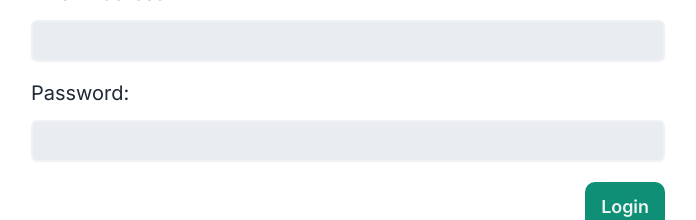
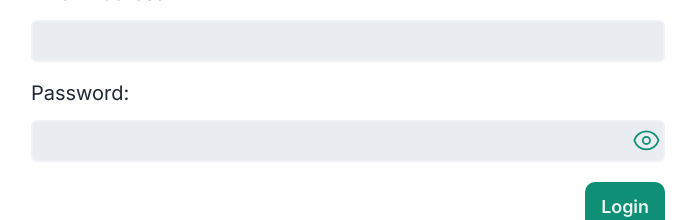
Before and after one commit to Hassan-src/Edgewise, a React (Vite) app: page /login in a window 1280 px wide. Shown: the part 469-689 px from the top of the page, without its empty margins (292-988 px from the left). Built offline with nearby package versions, Linux system fonts and the light colour scheme.

Commit message:
Fixed password inputs

```diff
--- a/src/features/Trades/ImportTradesForm.jsx
+++ b/src/features/Trades/ImportTradesForm.jsx
@@ -63,7 +63,7 @@ function ImportTradesForm({ onCloseModal }) {
         error={errors?.file?.message}
         $type={onCloseModal ? "modal" : "regular"}
       >
-        <FormRow label="Report">
+        <FormRow label="Report" id="file">
           <FileInput
             id="file"
             accept=".xlsx"
@@ -74,7 +74,7 @@ function ImportTradesForm({ onCloseModal }) {
             disabled={rows.length > 0}
           />
         </FormRow>
-        <FormRow>
+        <FormRow $type="action">
           <Button
             $variation="secondary"
             $size="medium"
--- a/src/features/Trades/TradeAccountForm.jsx
+++ b/src/features/Trades/TradeAccountForm.jsx
@@ -33,7 +33,11 @@ function TradeAccountForm({ onCloseModal }) {
           {...register("strategy_name")}
         />
       </FormRow>
-      <FormRow label="Initial balance" error={errors?.initial_balance?.message}>
+      <FormRow
+        label="Initial balance"
+        error={errors?.initial_balance?.message}
+        id="initial_balance"
+      >
         <Input
           type="number"
           id="initial_balance"
@@ -46,10 +50,10 @@ function TradeAccountForm({ onCloseModal }) {
           })}
         />
       </FormRow>
-      <FormRow label="Currency">
-        <Input type="text" value="USD" disabled />
+      <FormRow label="Currency" id="currency">
+        <Input id="currency" type="text" value="USD" disabled />
       </FormRow>
-      <FormRow>
+      <FormRow $type="action">
         <Button
           $variation="secondary"
           $size="medium"
--- a/src/features/authentication/LoginForm.jsx
+++ b/src/features/authentication/LoginForm.jsx
@@ -13,6 +13,7 @@ import Row from "../../ui/Row";
 import SpinnerMini from "../../ui/SpinnerMini";
 import TextLink from "../../ui/TextLink";
 import FormRow from "../../ui/FormRow";
+import InputPassword from "../../ui/InputPassword";
 
 const StyledLoginForm = styled.div`
   max-width: 100%;
@@ -55,7 +56,7 @@ function LoginForm() {
         <P>Enter your credentials to access your account.</P>
       </Row>
       <Form $type="regular" onSubmit={handleSubmit}>
-        <FormRowVertical label="Email address">
+        <FormRowVertical label="Email address" id="email">
           <Input
             type="email"
             id="email"
@@ -65,8 +66,8 @@ function LoginForm() {
             disabled={isPending}
           />
         </FormRowVertical>
-        <FormRowVertical label="password">
-          <Input
+        <FormRowVertical label="password" id="password">
+          <InputPassword
             type="password"
             id="password"
             autoComplete="corrent-password"
@@ -75,7 +76,7 @@ function LoginForm() {
             disabled={isPending}
           />
         </FormRowVertical>
-        <FormRow>
+        <FormRow $type="action">
           <Button $variation="primary" $size="large" disabled={isPending}>
             {!isPending ? "Login" : <SpinnerMini />}
           </Button>
--- a/src/features/authentication/UpdateUserDataForm.jsx
+++ b/src/features/authentication/UpdateUserDataForm.jsx
@@ -84,10 +84,10 @@ function UpdateUserDataForm() {
             <P>Profile picture must be PNG,JPEG under 20mb</P>
           </Row>
         </Row>
-        <FormRow label="Email">
-          <Input value={email} disabled />
+        <FormRow label="Email" id="email">
+          <Input id="email" value={email} disabled />
         </FormRow>
-        <FormRow label="Username">
+        <FormRow label="Username" id="userName">
           <Input
             type="text"
             value={userName}
@@ -96,18 +96,18 @@ function UpdateUserDataForm() {
             onChange={(e) => setUserName(e.target.value)}
           />
         </FormRow>
-        <FormRow label="uploaded image">
+        <FormRow label="uploaded image" id="file">
           <Input
             value={
               avatar
                 ? `${avatar.name} (${(avatar.size / 1024 / 1024).toFixed(2)} MB)`
                 : "No file chosen"
             }
-            id="userName"
+            id="file"
             disabled
           />
         </FormRow>
-        <FormRow>
+        <FormRow $type="action">
           <Button
             type="reset"
             $variation="secondary"
--- a/src/features/authentication/UpdateUserPasswordForm.jsx
+++ b/src/features/authentication/UpdateUserPasswordForm.jsx
@@ -5,10 +5,10 @@ import Row from "../../ui/Row";
 import Heading from "../../ui/Heading";
 import SecondaryText from "../../ui/SecondaryText";
 import FormRow from "../../ui/FormRow";
-import Input from "../../ui/Input";
 import Button from "../../ui/Buttons";
 
 import { useUpdateUser } from "./useUpdateUser";
+import InputPassword from "../../ui/InputPassword";
 
 function UpdateUserPasswordForm() {
   const { register, handleSubmit, formState, getValues, reset } = useForm();
@@ -26,11 +26,15 @@ function UpdateUserPasswordForm() {
         <SecondaryText>Modify your current password</SecondaryText>
       </Row>
       <Form onSubmit={handleSubmit(onSubmit)}>
-        <FormRow label="New password" error={errors?.password?.message}>
-          <Input
+        <FormRow
+          label="New password"
+          id="password"
+          error={errors?.password?.message}
+        >
+          <InputPassword
             type="password"
             id="password"
-            autoComplete="current-password"
+            autoComplete="new-password"
             disabled={isUpdating}
             placeholder="min 8 characters"
             {...register("password", {
@@ -44,9 +48,10 @@ function UpdateUserPasswordForm() {
         </FormRow>
         <FormRow
           label="Repeat password"
+          id="passwordConfirm"
           error={errors?.passwordConfirm?.message}
         >
-          <Input
+          <InputPassword
             type="password"
             id="passwordConfirm"
             autoComplete="new-password"
@@ -59,7 +64,7 @@ function UpdateUserPasswordForm() {
             })}
           />
         </FormRow>
-        <FormRow>
+        <FormRow $type="action">
           <Button
             $variation="secondary"
             $size="medium"
--- a/src/ui/FileInput.jsx
+++ b/src/ui/FileInput.jsx
@@ -4,6 +4,7 @@ const FileInput = styled.input.attrs({ type: "file" })`
   font-size: var(--text-lg);
   font-family: inherit;
   border-radius: var(--radius-sm);
+  cursor: pointer;
   &::file-selector-button {
     font-family: inherit;
     font-weight: 500;
--- a/src/ui/FormRow.jsx
+++ b/src/ui/FormRow.jsx
@@ -1,4 +1,4 @@
-import styled from "styled-components";
+import styled, { css } from "styled-components";
 
 const StyledFormRow = styled.div`
   display: grid;
@@ -9,11 +9,13 @@ const StyledFormRow = styled.div`
   &:not(:last-child) {
     border-bottom: 1px solid var(--color-border);
   }
-  &:has(button) {
-    display: flex;
-    justify-content: flex-end;
-    gap: var(--space-3);
-  }
+  ${(props) =>
+    props.$type === "action" &&
+    css`
+      display: flex;
+      justify-content: flex-end;
+      gap: var(--space-3);
+    `}
 `;
 
 const Label = styled.label`
@@ -25,10 +27,10 @@ const Error = styled.span`
   color: var(--color-error-dark);
 `;
 
-function FormRow({ label, error, children }) {
+function FormRow({ label, error, children, id, $type }) {
   return (
-    <StyledFormRow>
-      {label && <Label htmlFor={children.props.id}>{label}:</Label>}
+    <StyledFormRow $type={$type}>
+      {label && <Label htmlFor={id}>{label}:</Label>}
       {children}
       {error && <Error>{error}</Error>}
     </StyledFormRow>
--- a/src/ui/Input.jsx
+++ b/src/ui/Input.jsx
@@ -10,6 +10,8 @@ const $size = {
 };
 
 const Input = styled.input`
+  width: 100%;
+  min-width: 0;
   background-color: var(--color-surface-muted);
   border: 2px solid var(--color-border);
   border-radius: var(--radius-sm);
--- /dev/null
+++ b/src/ui/InputPassword.jsx
@@ -0,0 +1,69 @@
+import styled, { css } from "styled-components";
+import { useState } from "react";
+import { HiOutlineEye, HiOutlineEyeSlash } from "react-icons/hi2";
+
+const $size = {
+  small: css`
+    width: 11rem;
+  `,
+  medium: css`
+    width: 20rem;
+  `,
+};
+
+const InputWrapper = styled.div`
+  width: 100%;
+  display: flex;
+  align-items: center;
+  gap: var(--space-2);
+  position: relative;
+`;
+
+const StyledInput = styled.input`
+  width: 100%;
+  min-width: 0;
+  background-color: var(--color-surface-muted);
+  border: 2px solid var(--color-border);
+  border-radius: var(--radius-sm);
+  padding: var(--space-1) var(--space-2);
+  ${(props) => $size[props.$size]}
+  &[value]:disabled {
+    color: var(--color-text);
+    opacity: 1;
+  }
+`;
+
+const ButtonView = styled.button`
+  background: none;
+  border: none;
+  border-radius: var(--radius-md);
+  padding: var(--space-1);
+  position: absolute;
+  right: 0;
+  & svg {
+    width: 1.8rem;
+    height: 1.8rem;
+    color: var(--color-accent);
+  }
+`;
+
+function InputPassword({ type = "password", $size, ...props }) {
+  const [showPassword, setShowPassword] = useState(false);
+  return (
+    <InputWrapper>
+      <StyledInput
+        {...props}
+        $size={$size}
+        type={showPassword ? "text" : type}
+      />
+      <ButtonView
+        type="button"
+        onClick={() => setShowPassword((pass) => !pass)}
+      >
+        {showPassword ? <HiOutlineEyeSlash /> : <HiOutlineEye />}
+      </ButtonView>
+    </InputWrapper>
+  );
+}
+
+export default InputPassword;
```
Also changed, not shown: src/features/Trades/CreateTradeForm.jsx (+44 -15 lines), src/features/authentication/SignupForm.jsx (+16 -6 lines).
